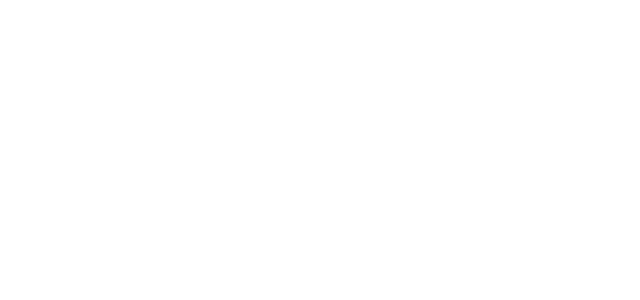
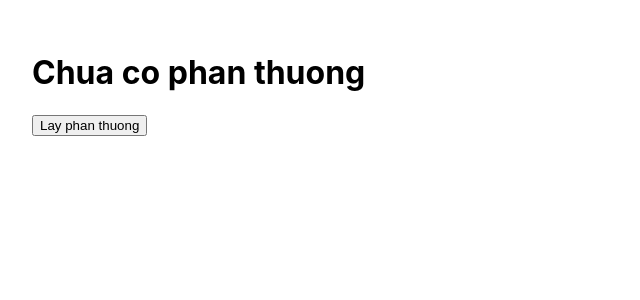
Before and after one commit to 4501104141/study_react, a React (Create React App) app: page / in a window 1280 px wide. Shown: the top 300 px of the page, without its empty margins (0-640 px from the left). Built offline with nearby package versions, Linux system fonts and the light colour scheme.

Commit message:
useState_gift

```diff
--- a/src/App.js
+++ b/src/App.js
@@ -1,8 +1,20 @@
+import { useState } from "react";
 
+const gifts = [
+  'CPU i9',
+  'RAM 32GB RGB',
+  'RGB Keyboard'
+]
 function App() {
+  const [gift, setGift] = useState()
+  const randomGift = () => {
+    const index = Math.floor(Math.random() * gifts.length)
+    setGift(gifts[index]);
+  }
   return (
     <div style={{ padding: 32 }}>
-
+      <h1>{gift || 'Chua co phan thuong'}</h1>
+      <button onClick={randomGift}>Lay phan thuong</button>
     </div>
   );
 }
```
